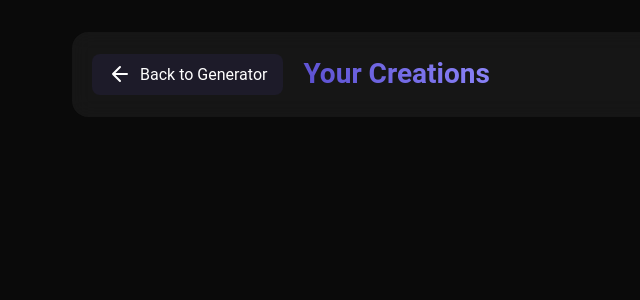
After one commit to deepak-lenka/NeuralVision, a Flask app: page /gallery in a window 1280 px wide. The commit adds this page. Shown: the top 300 px of the page, without its empty margins (0-640 px from the left). Run offline with Flask 3, Linux system fonts and the light colour scheme; data that the repository does not hold is empty; parts of the project's set-up code (start-up, migrations or seed data) failed here and were passed over.

Commit message:
Added gallery page and show more functionality:
1. Created new gallery page with infinite scroll
2. Added show more button to Recent Creations
3. Implemented gallery API with pagination
4. Added modern gallery design with hover effects
5. Improved image display and loading

```diff
--- a/app.py
+++ b/app.py
@@ -10,6 +10,8 @@ import json
 import time
 import asyncio
 import concurrent.futures
+import glob
+from datetime import datetime
 
 load_dotenv()
 
@@ -66,6 +68,10 @@ def generate_single_image(prompt, index):
 @app.route('/')
 def home():
     return render_template('index.html')
+
+@app.route('/gallery')
+def gallery():
+    return render_template('gallery.html')
 
 @app.route('/generate', methods=['POST'])
 def generate_image():
@@ -147,6 +153,34 @@ def generate_image():
             'error': str(e)
         }), 500
 
+@app.route('/api/gallery')
+def get_gallery_images():
+    page = int(request.args.get('page', 1))
+    per_page = 12
+    start = (page - 1) * per_page
+
+    # Get all image files from the output directory
+    image_files = []
+    for ext in ['*.png', '*.jpg', '*.jpeg']:
+        image_files.extend(glob.glob(os.path.join(TEMP_DIR, ext)))
+
+    # Sort by creation time, newest first
+    image_files.sort(key=os.path.getctime, reverse=True)
+
+    # Paginate results
+    paginated_files = image_files[start:start + per_page]
+
+    images = []
+    for file in paginated_files:
+        created_at = datetime.fromtimestamp(os.path.getctime(file))
+        images.append({
+            'path': f'/temp_images/{os.path.basename(file)}',
+            'created_at': created_at.isoformat(),
+            'prompt': 'AI Generated Image'  # You can store and retrieve actual prompts if needed
+        })
+
+    return jsonify({'images': images})
+
 @app.route('/get-showcase-images')
 def get_showcase_images():
     try:
--- a/static/css/style.css
+++ b/static/css/style.css
@@ -575,3 +575,166 @@ select:focus {
         gap: 20px;
     }
 }
+
+/* Gallery Page Styles */
+.gallery-nav {
+    display: flex;
+    align-items: center;
+    gap: 20px;
+    padding: 20px;
+    background: rgba(255, 255, 255, 0.05);
+    backdrop-filter: blur(10px);
+    border-radius: 16px;
+    margin-bottom: 30px;
+}
+
+.back-btn {
+    display: flex;
+    align-items: center;
+    gap: 8px;
+    color: var(--text);
+    text-decoration: none;
+    padding: 8px 16px;
+    background: rgba(87, 75, 205, 0.1);
+    border-radius: 8px;
+    transition: all 0.3s ease;
+}
+
+.back-btn:hover {
+    background: rgba(87, 75, 205, 0.2);
+    transform: translateX(-5px);
+}
+
+.gallery-nav h1 {
+    margin: 0;
+    font-size: 28px;
+    background: linear-gradient(45deg, #574bcd, #9089fc);
+    -webkit-background-clip: text;
+    -webkit-text-fill-color: transparent;
+}
+
+.gallery-container {
+    padding: 20px;
+}
+
+.gallery-grid {
+    display: grid;
+    grid-template-columns: repeat(auto-fill, minmax(300px, 1fr));
+    gap: 25px;
+    margin-bottom: 30px;
+}
+
+.gallery-item {
+    position: relative;
+    aspect-ratio: 1;
+    border-radius: 16px;
+    overflow: hidden;
+    background: rgba(255, 255, 255, 0.05);
+    backdrop-filter: blur(5px);
+    transition: transform 0.3s ease;
+}
+
+.gallery-item:hover {
+    transform: translateY(-5px);
+}
+
+.gallery-item img {
+    width: 100%;
+    height: 100%;
+    object-fit: cover;
+    transition: transform 0.3s ease;
+}
+
+.gallery-item:hover img {
+    transform: scale(1.05);
+}
+
+.gallery-item-overlay {
+    position: absolute;
+    bottom: 0;
+    left: 0;
+    right: 0;
+    padding: 20px;
+    background: linear-gradient(to top, rgba(0, 0, 0, 0.8), transparent);
+    color: white;
+    opacity: 0;
+    transition: opacity 0.3s ease;
+}
+
+.gallery-item:hover .gallery-item-overlay {
+    opacity: 1;
+}
+
+.gallery-item-prompt {
+    margin: 0 0 5px 0;
+    font-size: 14px;
+    font-weight: 500;
+}
+
+.gallery-item-date {
+    margin: 0;
+    font-size: 12px;
+    opacity: 0.8;
+}
+
+.gallery-loader {
+    display: none;
+    flex-direction: column;
+    align-items: center;
+    gap: 15px;
+    padding: 30px;
+}
+
+.gallery-loader p {
+    color: var(--text);
+    margin: 0;
+    font-size: 14px;
+}
+
+/* Show More Button in Recent Creations */
+.show-more-container {
+    text-align: center;
+    margin-top: 30px;
+}
+
+.show-more-btn {
+    display: inline-flex;
+    align-items: center;
+    gap: 8px;
+    padding: 12px 24px;
+    background: linear-gradient(45deg, #574bcd, #9089fc);
+    color: white;
+    border: none;
+    border-radius: 8px;
+    font-size: 16px;
+    font-weight: 500;
+    cursor: pointer;
+    text-decoration: none;
+    transition: all 0.3s ease;
+}
+
+.show-more-btn:hover {
+    transform: translateY(-2px);
+    box-shadow: 0 4px 12px rgba(87, 75, 205, 0.2);
+}
+
+.show-more-btn svg {
+    width: 20px;
+    height: 20px;
+}
+
+@media (max-width: 768px) {
+    .gallery-grid {
+        grid-template-columns: repeat(auto-fill, minmax(250px, 1fr));
+        gap: 15px;
+    }
+
+    .gallery-nav {
+        padding: 15px;
+        margin-bottom: 20px;
+    }
+
+    .gallery-nav h1 {
+        font-size: 24px;
+    }
+}
--- /dev/null
+++ b/static/js/gallery.js
@@ -0,0 +1,57 @@
+document.addEventListener('DOMContentLoaded', () => {
+    const galleryGrid = document.getElementById('gallery-grid');
+    const loader = document.getElementById('gallery-loader');
+    let page = 1;
+    let loading = false;
+    let hasMore = true;
+
+    async function loadImages() {
+        if (loading || !hasMore) return;
+
+        loading = true;
+        loader.style.display = 'flex';
+
+        try {
+            const response = await fetch(`/api/gallery?page=${page}`);
+            const data = await response.json();
+
+            if (data.images.length === 0) {
+                hasMore = false;
+                loader.style.display = 'none';
+                return;
+            }
+
+            data.images.forEach(image => {
+                const imageContainer = document.createElement('div');
+                imageContainer.className = 'gallery-item';
+
+                imageContainer.innerHTML = `
+                    <img src="${image.path}" alt="${image.prompt || 'AI Generated Image'}" loading="lazy">
+                    <div class="gallery-item-overlay">
+                        <p class="gallery-item-prompt">${image.prompt || 'AI Generated Image'}</p>
+                        <p class="gallery-item-date">${new Date(image.created_at).toLocaleDateString()}</p>
+                    </div>
+                `;
+
+                galleryGrid.appendChild(imageContainer);
+            });
+
+            page++;
+        } catch (error) {
+            console.error('Error loading images:', error);
+        } finally {
+            loading = false;
+            loader.style.display = hasMore ? 'flex' : 'none';
+        }
+    }
+
+    // Initial load
+    loadImages();
+
+    // Infinite scroll
+    window.addEventListener('scroll', () => {
+        if ((window.innerHeight + window.scrollY) >= document.documentElement.scrollHeight - 500) {
+            loadImages();
+        }
+    });
+});
--- /dev/null
+++ b/templates/gallery.html
@@ -0,0 +1,33 @@
+<!DOCTYPE html>
+<html lang="en">
+<head>
+    <meta charset="UTF-8">
+    <meta name="viewport" content="width=device-width, initial-scale=1.0">
+    <title>Your Creations - NeuralVision</title>
+    <link rel="stylesheet" href="{{ url_for('static', filename='css/style.css') }}">
+</head>
+<body>
+    <div class="container">
+        <nav class="gallery-nav">
+            <a href="/" class="back-btn">
+                <svg width="24" height="24" viewBox="0 0 24 24" fill="none">
+                    <path d="M19 12H5M5 12L12 19M5 12L12 5" stroke="currentColor" stroke-width="2" stroke-linecap="round" stroke-linejoin="round"/>
+                </svg>
+                Back to Generator
+            </a>
+            <h1>Your Creations</h1>
+        </nav>
+
+        <div class="gallery-container">
+            <div class="gallery-grid" id="gallery-grid">
+                <!-- Images will be loaded here -->
+            </div>
+            <div class="gallery-loader" id="gallery-loader">
+                <div class="loading-spinner"></div>
+                <p>Loading more images...</p>
+            </div>
+        </div>
+    </div>
+    <script src="{{ url_for('static', filename='js/gallery.js') }}"></script>
+</body>
+</html>
```
Also changed, not shown: templates/index.html (+10 -5 lines).
